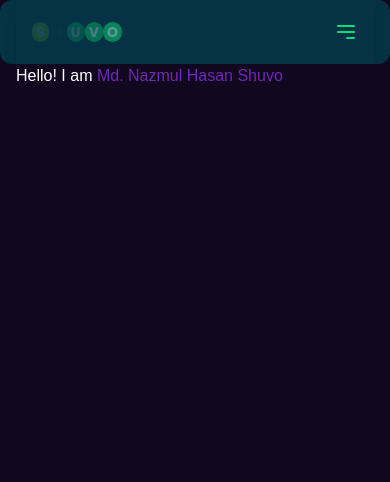
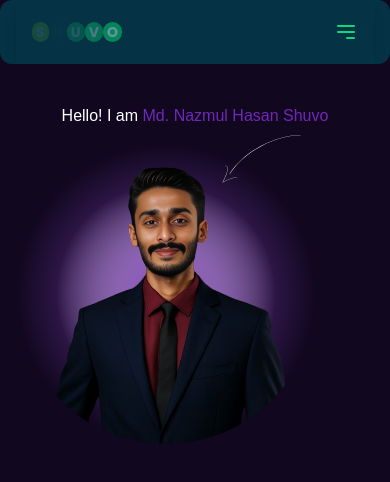
Before and after one commit to Developer-Shuvo/Next-Portfolio, a Next.js app: page / in a window 390 px wide. Shown: the top 482 px of the page. Built offline with nearby package versions, Linux system fonts and the light colour scheme; a web font is replaced by a local one.

Commit message:
Update arrow Responsive

```diff
--- a/src/Components/Hero/Hero.jsx
+++ b/src/Components/Hero/Hero.jsx
@@ -1,15 +1,78 @@
 import React from "react";
+import profile from "@/assets/Hero-img/hero.png";
+import Image from "next/image";
 
 const Hero = () => {
   return (
     <div className="w-full mx-auto px-4 md:px-10">
       <div>
         {/* Name */}
-        <div>
-          <h2 className="text-white text-md prv">
-            Hello!  I am
+        <div className="md:mt-32 mt-10 justify-center md:justify-start flex md:ml-55">
+          <h2 className="text-white text-md prv relative">
+            Hello! I am
             <span className="text-[#7127BA]"> Md. Nazmul Hasan Shuvo</span>
           </h2>
+
+          {/* Arrow Icon */}
+          <svg
+            className="absolute top-25 left-50 md:top-53 md:left-62"
+            xmlns="http://www.w3.org/2000/svg"
+            width="122"
+            height="118"
+            viewBox="0 0 122 118"
+            fill="none"
+          >
+            <path
+              fillRule="evenodd"
+              clipRule="evenodd"
+              d="M22.4098 82.3962C22.4098 82.3962 22.4097 82.3963 22.5406 82.4697C22.612 82.6016 22.612 82.6016 22.612 82.6016L22.6194 82.5976L22.6419 82.5855L22.7304 82.5382C22.8083 82.4967 22.9232 82.436 23.071 82.3588C23.3665 82.2044 23.7933 81.9845 24.3184 81.7225C25.3686 81.1985 26.8109 80.5067 28.3798 79.8349C29.9492 79.1628 31.6423 78.5121 33.1948 78.0693C34.753 77.6248 36.1485 77.3961 37.1322 77.5499L37.1785 77.2535C36.1259 77.089 34.6764 77.3347 33.1125 77.7808C31.5429 78.2285 29.8369 78.8846 28.2617 79.5591C26.6859 80.2339 25.2381 80.9284 24.1844 81.4541C23.6575 81.717 23.229 81.9378 22.932 82.0929C22.9252 82.0964 22.9185 82.0999 22.9118 82.1034C22.9569 82.0199 23.0076 81.9253 23.0634 81.8204C23.3077 81.3614 23.6489 80.7059 24.0373 79.9196C24.8138 78.3475 25.78 76.2499 26.5355 74.1525C27.2892 72.0603 27.8407 69.9487 27.7722 68.356C27.7379 67.5586 27.5475 66.871 27.1285 66.3832C26.7048 65.8901 26.0675 65.6243 25.1923 65.6328L25.1952 65.9328C26.0048 65.9249 26.5483 66.1683 26.9009 66.5787C27.2582 66.9946 27.4396 67.6049 27.4725 68.3689C27.5383 69.8989 27.0053 71.9631 26.2533 74.0508C25.5031 76.1333 24.5424 78.2197 23.7684 79.7867C23.3815 80.5699 23.0416 81.2227 22.7986 81.6795C22.677 81.9079 22.5797 82.0873 22.5128 82.2096C22.4794 82.2707 22.4535 82.3175 22.4361 82.3489L22.4163 82.3845L22.4098 82.3962ZM22.5406 82.4697L22.612 82.6016L22.1564 82.8481L22.4098 82.3962L22.5406 82.4697Z"
+              fill="white"
+            />
+            <path
+              fillRule="evenodd"
+              clipRule="evenodd"
+              d="M60.8032 46.1122C47.9197 53.0561 36.4217 62.8131 29.4708 74.0643L29.7261 74.2219C36.6424
+               63.0267 48.0951 53.3023 60.9455 46.3763C73.7959 39.4504 88.03 35.3303 100.5
+               35.3303V35.0303C87.9696 35.0303 73.6867 39.1684 60.8032 46.1122Z"
+              fill="white"
+            />
+          </svg>
+        </div>
+
+        {/* ------Image with details------- */}
+        <div className="">
+          <div className="relative w-[80vw] max-w-[300px] aspect-square mt-4 md:mt-8">
+            {/* Gradient layers */}
+            <div className="absolute inset-0 rounded-full overflow-hidden">
+              {/* First Layer */}
+              <div
+                className="absolute inset-10"
+                style={{
+                  borderRadius: "259px",
+                  background:
+                    "radial-gradient(50% 50% at 50% 50%, #FFF 17.71%, rgba(67, 67, 67, 0.00) 100%)",
+                }}
+              ></div>
+
+              {/* Second Layer */}
+              <div
+                className="absolute inset-0"
+                style={{
+                  borderRadius: "431px",
+                  background:
+                    "radial-gradient(50% 50% at 50% 50%, #763CAC 0%, rgba(50, 15, 133, 0.00) 100%",
+                }}
+              ></div>
+            </div>
+
+            {/* Profile Image */}
+            <Image
+              src={profile}
+              alt="Shuvo"
+              fill
+              className="rounded-full object-contain z-10"
+            />
+          </div>
         </div>
       </div>
     </div>
--- a/src/app/globals.css
+++ b/src/app/globals.css
@@ -16,3 +16,6 @@ html, body {
 .prv {
   font-family: var(--font-preahvihear);
 }
+
+
+/* Hero section image background color*/
```
Also changed, not shown: src/assets/Hero-img/hero.png (added).
